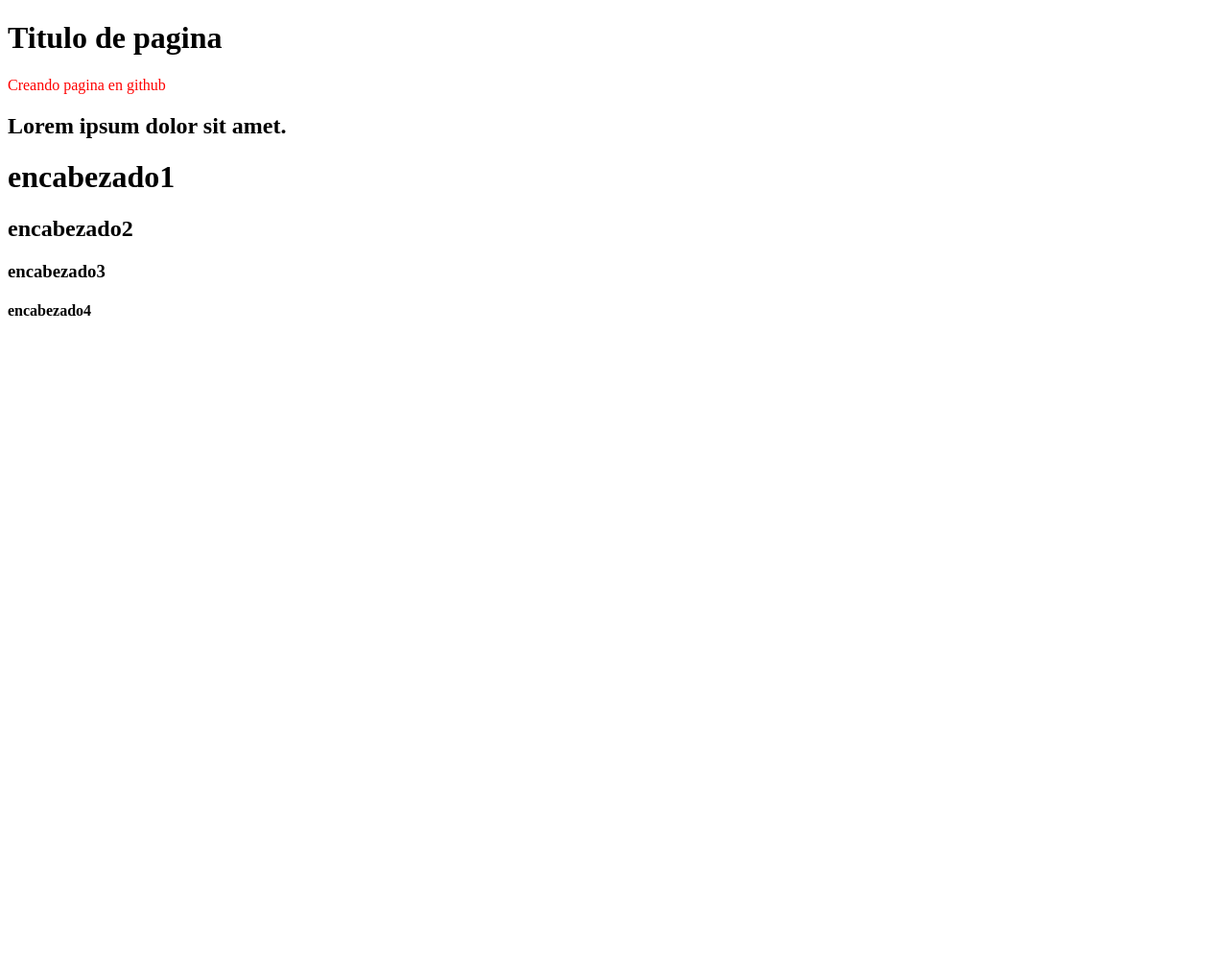
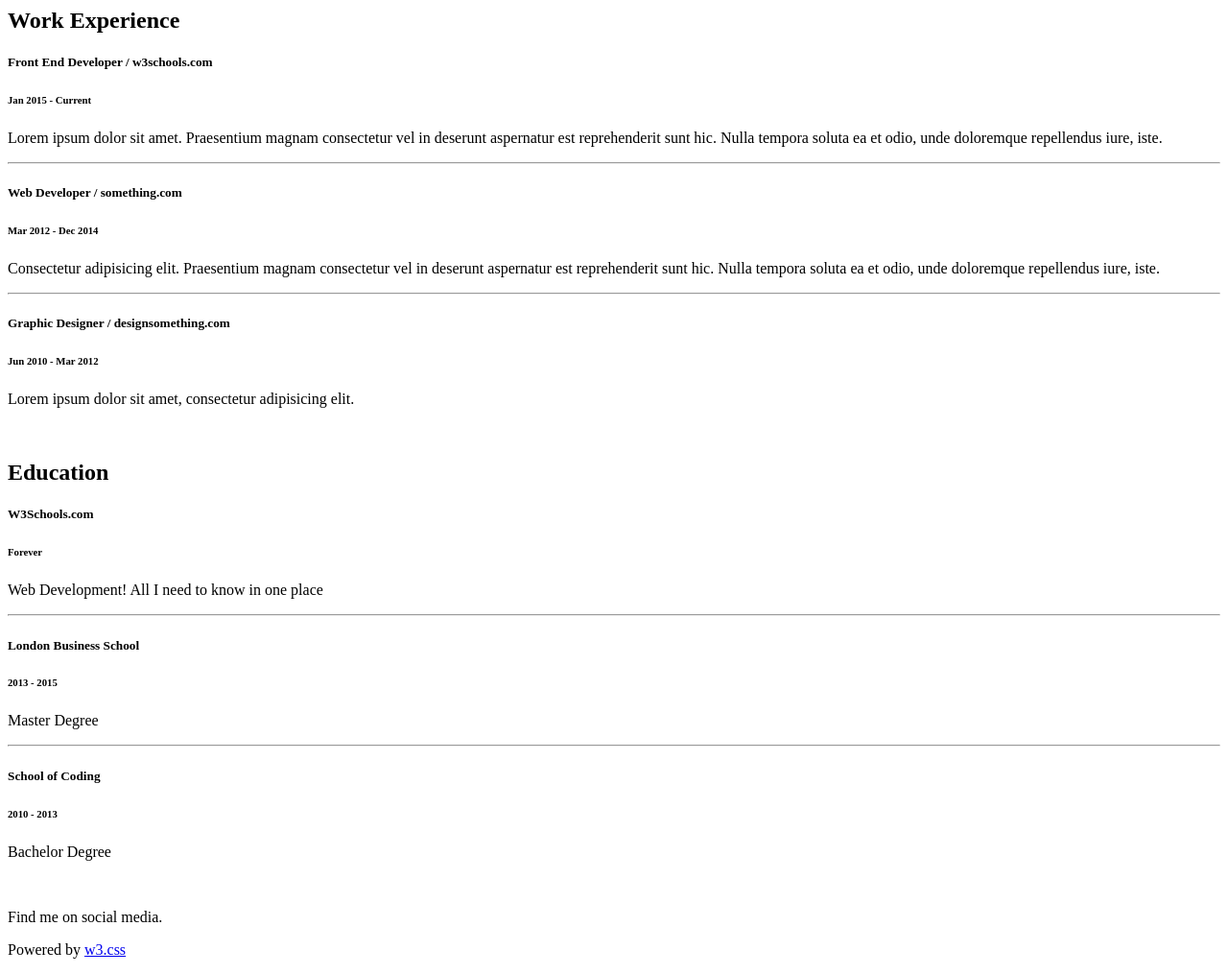
Before and after one commit to willyc0de/willycode, a plain HTML site: page index.html in a window 1280 px wide. Shown: the whole page at 96% size. Before the commit the page ends 800 px from the top, so only its background shows below. Drawn offline with Linux system fonts and the light colour scheme.

Commit message:
index cv

```diff
--- a/index.html
+++ b/index.html
@@ -1,26 +1,66 @@
-<!DOCTYPE html>
-<html lang="en">
-<head>
-	<meta charset="UTF-8">
-	<meta name="viewport" content="width=device-width, initial-scale=1.0">
-	<meta http-equiv="X-UA-Compatible" content="ie=edge">
+<div class="w3-twothird">
 
-	<link rel="stylesheet" href="css/estilos.css">
-	<title>pagina github</title>
-</head>
-<body>
-	<h1>Titulo de pagina</h1>
-	<p>Creando pagina en github</p>
+	<div class="w3-container w3-card w3-white w3-margin-bottom">
+	  <h2 class="w3-text-grey w3-padding-16"><i class="fa fa-suitcase fa-fw w3-margin-right w3-xxlarge w3-text-teal"></i>Work Experience</h2>
+	  <div class="w3-container">
+		<h5 class="w3-opacity"><b>Front End Developer / w3schools.com</b></h5>
+		<h6 class="w3-text-teal"><i class="fa fa-calendar fa-fw w3-margin-right"></i>Jan 2015 - <span class="w3-tag w3-teal w3-round">Current</span></h6>
+		<p>Lorem ipsum dolor sit amet. Praesentium magnam consectetur vel in deserunt aspernatur est reprehenderit sunt hic. Nulla tempora soluta ea et odio, unde doloremque repellendus iure, iste.</p>
+		<hr>
+	  </div>
+	  <div class="w3-container">
+		<h5 class="w3-opacity"><b>Web Developer / something.com</b></h5>
+		<h6 class="w3-text-teal"><i class="fa fa-calendar fa-fw w3-margin-right"></i>Mar 2012 - Dec 2014</h6>
+		<p>Consectetur adipisicing elit. Praesentium magnam consectetur vel in deserunt aspernatur est reprehenderit sunt hic. Nulla tempora soluta ea et odio, unde doloremque repellendus iure, iste.</p>
+		<hr>
+	  </div>
+	  <div class="w3-container">
+		<h5 class="w3-opacity"><b>Graphic Designer / designsomething.com</b></h5>
+		<h6 class="w3-text-teal"><i class="fa fa-calendar fa-fw w3-margin-right"></i>Jun 2010 - Mar 2012</h6>
+		<p>Lorem ipsum dolor sit amet, consectetur adipisicing elit. </p><br>
+	  </div>
+	</div>
 
-<div>
-	<h2>Lorem ipsum dolor sit amet.</h2>
+	<div class="w3-container w3-card w3-white">
+	  <h2 class="w3-text-grey w3-padding-16"><i class="fa fa-certificate fa-fw w3-margin-right w3-xxlarge w3-text-teal"></i>Education</h2>
+	  <div class="w3-container">
+		<h5 class="w3-opacity"><b>W3Schools.com</b></h5>
+		<h6 class="w3-text-teal"><i class="fa fa-calendar fa-fw w3-margin-right"></i>Forever</h6>
+		<p>Web Development! All I need to know in one place</p>
+		<hr>
+	  </div>
+	  <div class="w3-container">
+		<h5 class="w3-opacity"><b>London Business School</b></h5>
+		<h6 class="w3-text-teal"><i class="fa fa-calendar fa-fw w3-margin-right"></i>2013 - 2015</h6>
+		<p>Master Degree</p>
+		<hr>
+	  </div>
+	  <div class="w3-container">
+		<h5 class="w3-opacity"><b>School of Coding</b></h5>
+		<h6 class="w3-text-teal"><i class="fa fa-calendar fa-fw w3-margin-right"></i>2010 - 2013</h6>
+		<p>Bachelor Degree</p><br>
+	  </div>
+	</div>
+
+  <!-- End Right Column -->
+  </div>
+
+<!-- End Grid -->
 </div>
 
-<h1>encabezado1</h1>
-<h2>encabezado2</h2>
-<h3>encabezado3</h3>
-<h4>encabezado4</h4>
+<!-- End Page Container -->
+</div>
 
+<footer class="w3-container w3-teal w3-center w3-margin-top">
+<p>Find me on social media.</p>
+<i class="fa fa-facebook-official w3-hover-opacity"></i>
+<i class="fa fa-instagram w3-hover-opacity"></i>
+<i class="fa fa-snapchat w3-hover-opacity"></i>
+<i class="fa fa-pinterest-p w3-hover-opacity"></i>
+<i class="fa fa-twitter w3-hover-opacity"></i>
+<i class="fa fa-linkedin w3-hover-opacity"></i>
+<p>Powered by <a href="https://www.w3schools.com/w3css/default.asp" target="_blank">w3.css</a></p>
+</footer>
 
 </body>
 </html>
```
